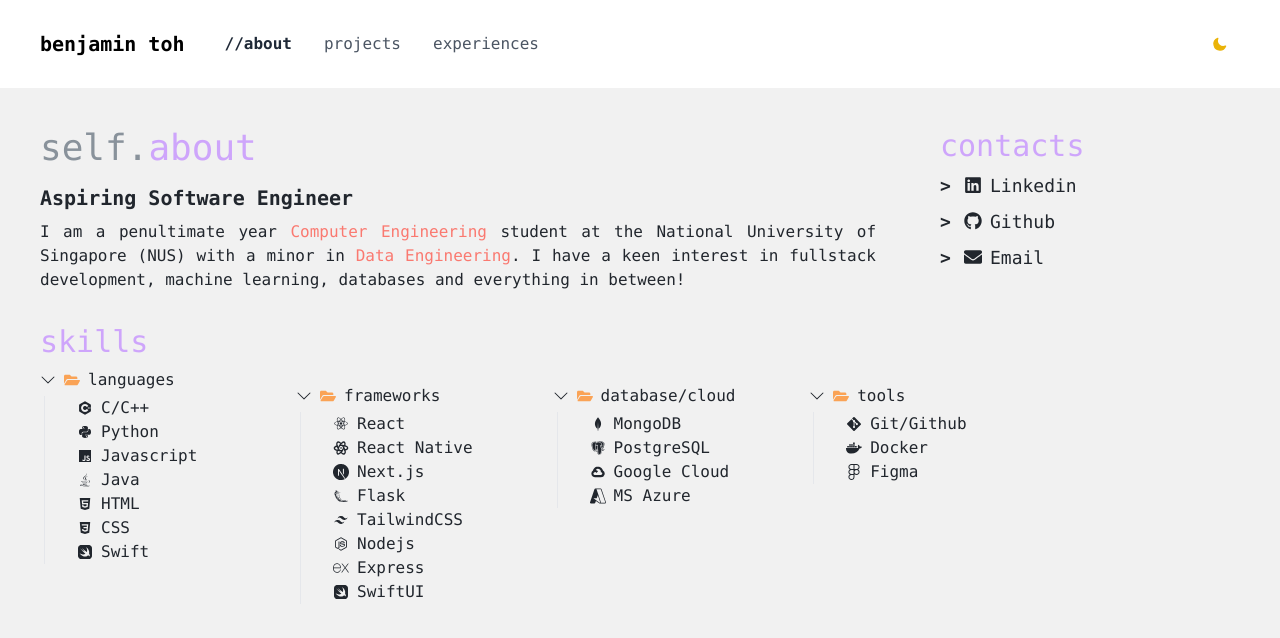
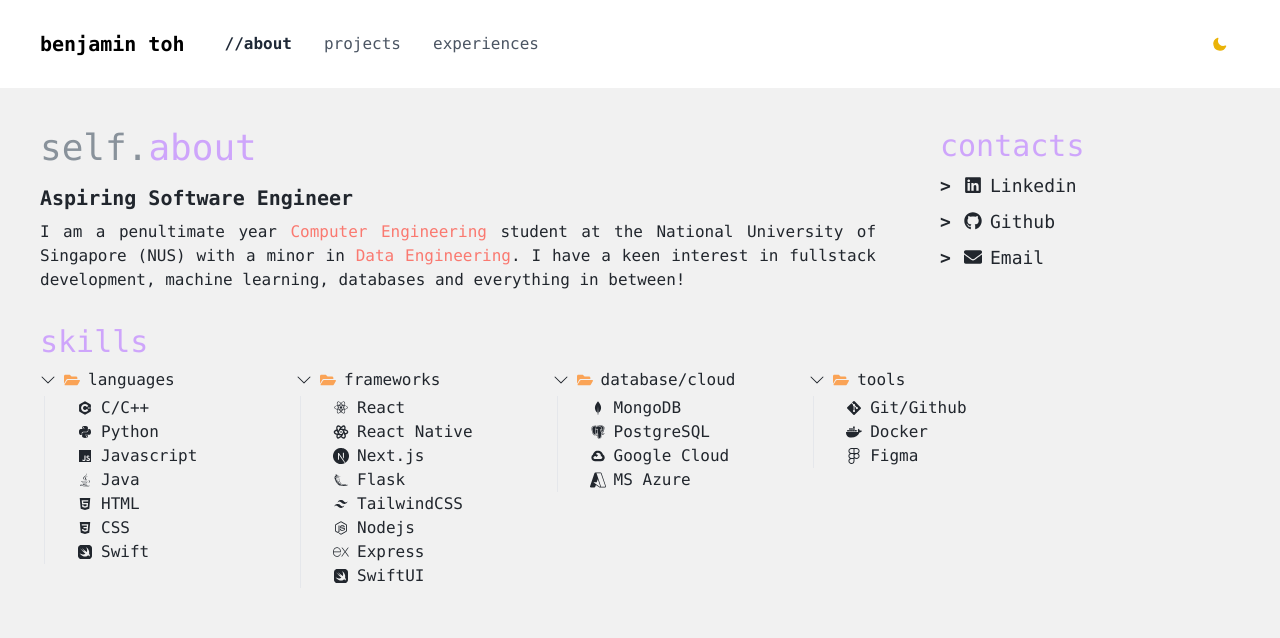
Before and after one commit to bentohset/dev-portfolio, a Next.js app: page /about in a window 1280 px wide. Shown: the top 638 px of the page. Built offline with nearby package versions, Linux system fonts and the light colour scheme.

Commit message:
fix alignment issues

```diff
--- a/src/components/SkillsContainer.js
+++ b/src/components/SkillsContainer.js
@@ -49,7 +49,7 @@ function SkillsContainer() {
 
 
   return (
-    <div className='flex md:flex-row flex-col md:space-x-20 space-y-4'>
+    <div className='flex md:flex-row flex-col md:space-x-20 space-y-4 md:space-y-0 md:items-start'>
         <div className='flex flex-col items-start'>
             <div className='flex flex-row items-center hover:text-[#7ce38b] cursor-pointer w-44' onClick={()=>{setLangToggle(prev => !prev)}}>
                 <div className='w-12 flex flex-row items-center'>
```
